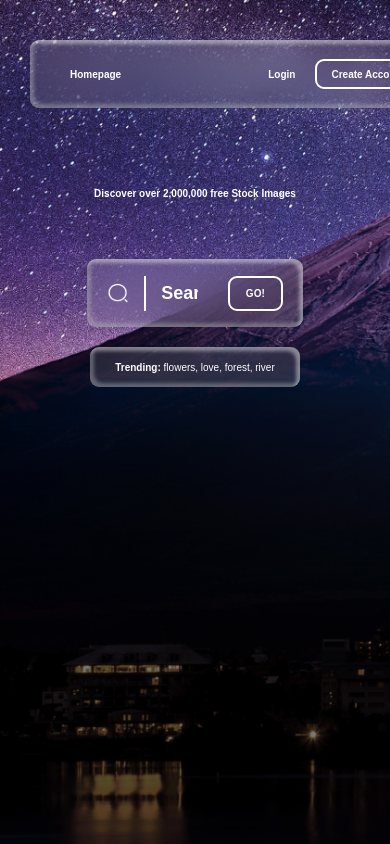
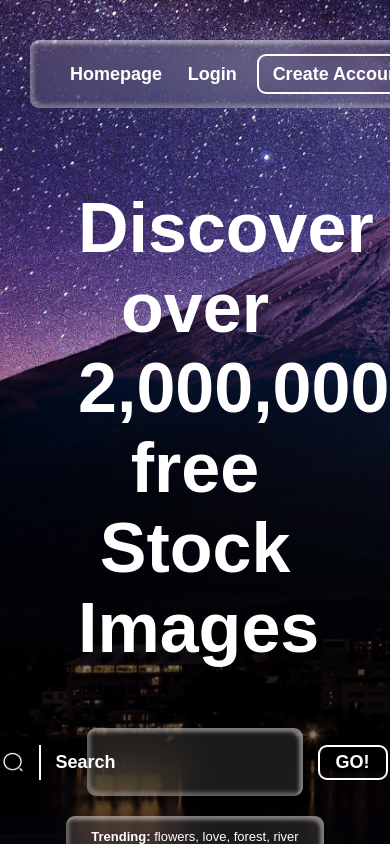
Before and after one commit to Jineshsonawat/image-data, a React (Create React App) app: page / in a window 390 px wide. Built offline with nearby package versions, Linux system fonts and the light colour scheme; a web font is replaced by a local one.

Commit message:
Change css

```diff
--- a/src/App.css
+++ b/src/App.css
@@ -383,30 +383,3 @@ body {
 .input-border {
   border-radius: 50%;
 }
-
-@media only screen and (max-width: 768px) {
-  .flex-container-row,
-  .flex-container-column {
-    flex-direction: column; /* Change to column layout on small screens */
-  }
-
-  .transparent-input {
-    width: 100%; /* Make the input full width on small screens */
-  }
-
-  .margin-null,
-  .margin-bottom-8,
-  .margin-bottom,
-  .margin-bottom-30 {
-    margin: 0; /* Remove margin on small screens */
-  }
-
-  .font-13,
-  .font-16,
-  .font-18,
-  .font-22,
-  .font-40,
-  .font-70 {
-    font-size: inherit; /* Use the default font size on small screens */
-  }
-}
```
